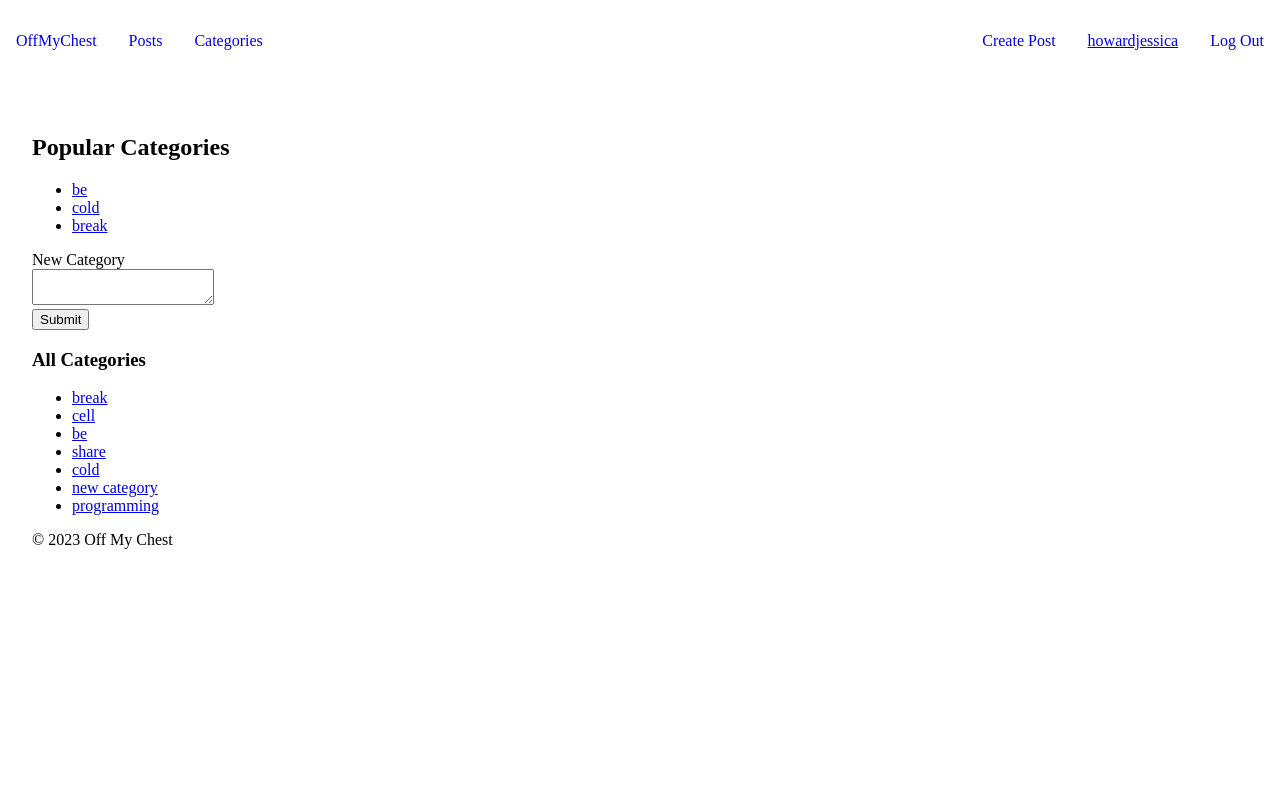
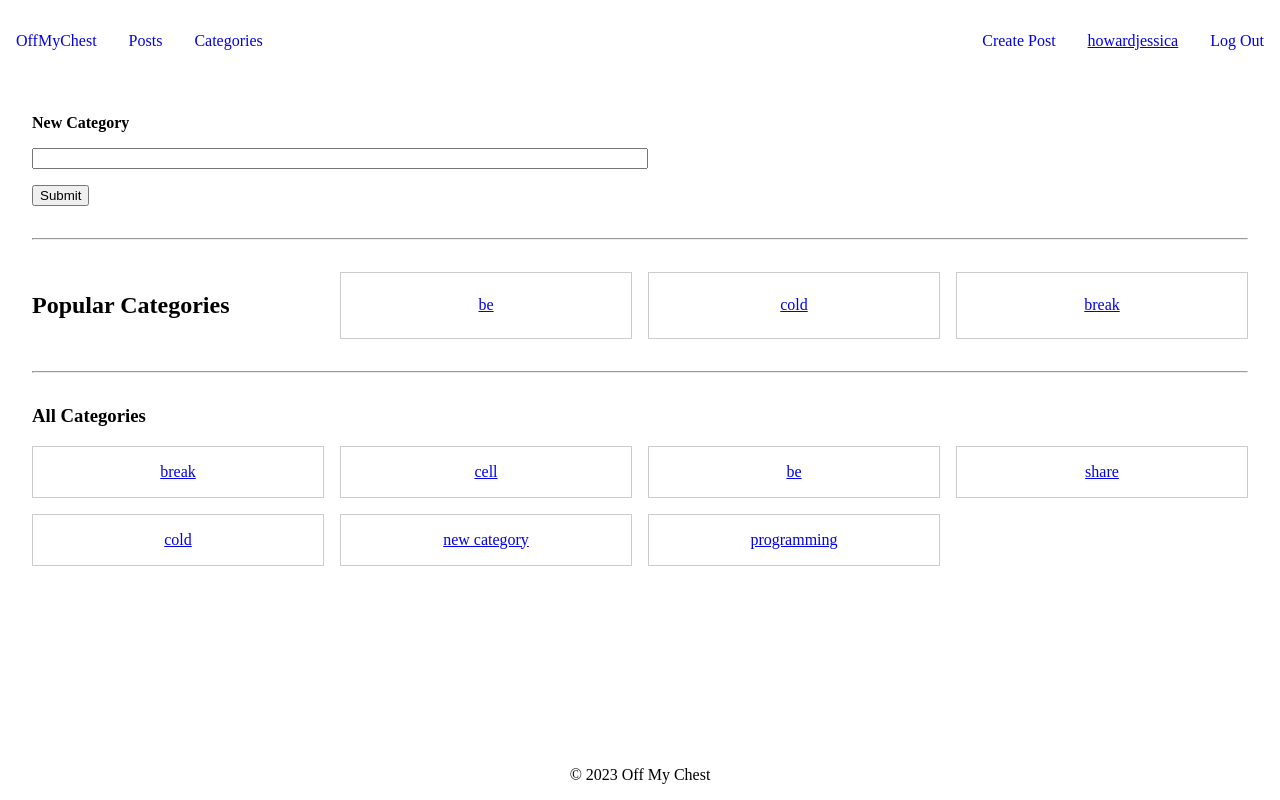
Before and after one commit to kathulhur/off-my-chest, a Flask app: page /categories in a window 1280 px wide. Run offline with Flask 3, Linux system fonts and the light colour scheme; a user stored in the database is signed in.

Commit message:
Add style to pages

```diff
--- a/forms.py
+++ b/forms.py
@@ -46,7 +46,7 @@ class CreateCommentForm(FlaskForm):
     submit = SubmitField('Submit')
 
 class CreateCategoryForm(FlaskForm):
-    name = StringField('New Category', widget=TextArea(), validators=[DataRequired()])
+    name = StringField('New Category', validators=[DataRequired()])
     submit = SubmitField('Submit')
 
 
--- a/templates/base.html
+++ b/templates/base.html
@@ -1,12 +1,14 @@
 <!DOCTYPE html>
-<html lang="en">
+<html lang="en" style="margin: 0; padding: 0; height: 100%;">
 <head>
     <meta charset="UTF-8">
     <meta http-equiv="X-UA-Compatible" content="IE=edge">
     <meta name="viewport" content="width=device-width, initial-scale=1.0">
     <title>{% block title %} {% endblock %}</title>
 </head>
-<body style="margin: 0;">
+<body style="margin: 0; padding: 0; height: 100%;">
+    <div style="height: 100%; display: flex; flex-direction: column;">
+        <div style="flex: 1; display: flex; flex-direction: column;">
             <nav style="display: flex; justify-content: space-between; padding: 1rem;">
                 <ul style="list-style: none; display: flex; column-gap: 2rem; padding-left: 0;">
                     <li><a style="text-decoration: none;" href="{{ url_for('index') }}">OffMyChest</a></li>
@@ -24,11 +26,16 @@
                     {% endif %}
                 </ul>
             </nav>
-    <div style="padding: 2rem;">
+            <div style="flex: 1; padding: 2rem; display: flex; flex-direction: column;">
                 {% block content %}
 
 
                 {% endblock %}
             </div>
+        </div>
+        <footer>
+            <p style="text-align: center;">&copy; 2023 Off My Chest</p>
+        </footer>
+    </div>
 </body>
 </html>
--- a/templates/categories.html
+++ b/templates/categories.html
@@ -4,31 +4,34 @@
 
 {% block content %}
 
-<main>
+<main style="flex: 1;">
+    <form method="post">
+        {{ form.hidden_tag() }}
+        {{ form.name.label(style="font-weight: bold;") }}<br/>
+        {{ form.name(style="width: 50%; margin: 1rem 0 1rem 0;") }}
+        <br/>
+        {{ form.submit }}
+    </form>
+    <hr style="margin: 2rem 0 2rem 0;" />
     <section>
-        <h2>Popular Categories</h2>
-        <ul class="categories">
+        <ul class="categories" style="list-style: none; padding: 0; display: grid; grid-template-columns: 1fr 1fr 1fr 1fr; grid-template-rows: auto; row-gap: 1rem; column-gap: 1rem;">
+            <h2>Popular Categories</h2>
             {% for category in popular_categories %}
-            <li><a href="{{ url_for('category', category_id=category.id) }}">{{ category.name }}</a></li>
+            <li style="display: flex; justify-content: center; align-items: center; border: solid 1px rgba(0, 0, 0, .20)">
+                <a href="{{ url_for('category', category_id=category.id) }}" style="flex: 1; text-align: center; padding: 1rem 0 1rem 0;">{{ category.name }}</a>
+            </li>
             {% endfor %}
         </ul>
-        <form method="post">
-            {{ form.hidden_tag() }}
-            {{ form.name.label }}<br/>
-            {{ form.name }}
-            <br/>
-            {{ form.submit }}
-        </form>
+        <hr style="margin: 2rem 0 2rem 0;" />
         <h3>All Categories</h3>
-        <ul class="categories">
+        <ul class="categories" style="list-style: none; padding: 0; display: grid; grid-template-columns: 1fr 1fr 1fr 1fr; grid-template-rows: auto; row-gap: 1rem; column-gap: 1rem;">
             {% for category in categories %}
-            <li><a href="{{ url_for('category', category_id=category.id) }}">{{ category.name }}</a></li>
+            <li style="display: flex; justify-content: center; align-items: center; border: solid 1px rgba(0, 0, 0, .20)">
+                <a href="{{ url_for('category', category_id=category.id) }}" style="flex: 1; text-align: center; padding: 1rem 0 1rem 0;">{{ category.name }}</a>
+            </li>
             {% endfor %}
         </ul>
     </section>
 </main>
-<footer>
-    <p>&copy; 2023 Off My Chest</p>
-</footer>
 
 {% endblock %}
```
Also changed, not shown: templates/category.html (+16 -10 lines), templates/post_create.html (+14 -12 lines), templates/posts.html (+3 -6 lines), templates/user.html (+12 -6 lines), data.sqlite. Lines whose indentation alone changed are shown as unchanged.
